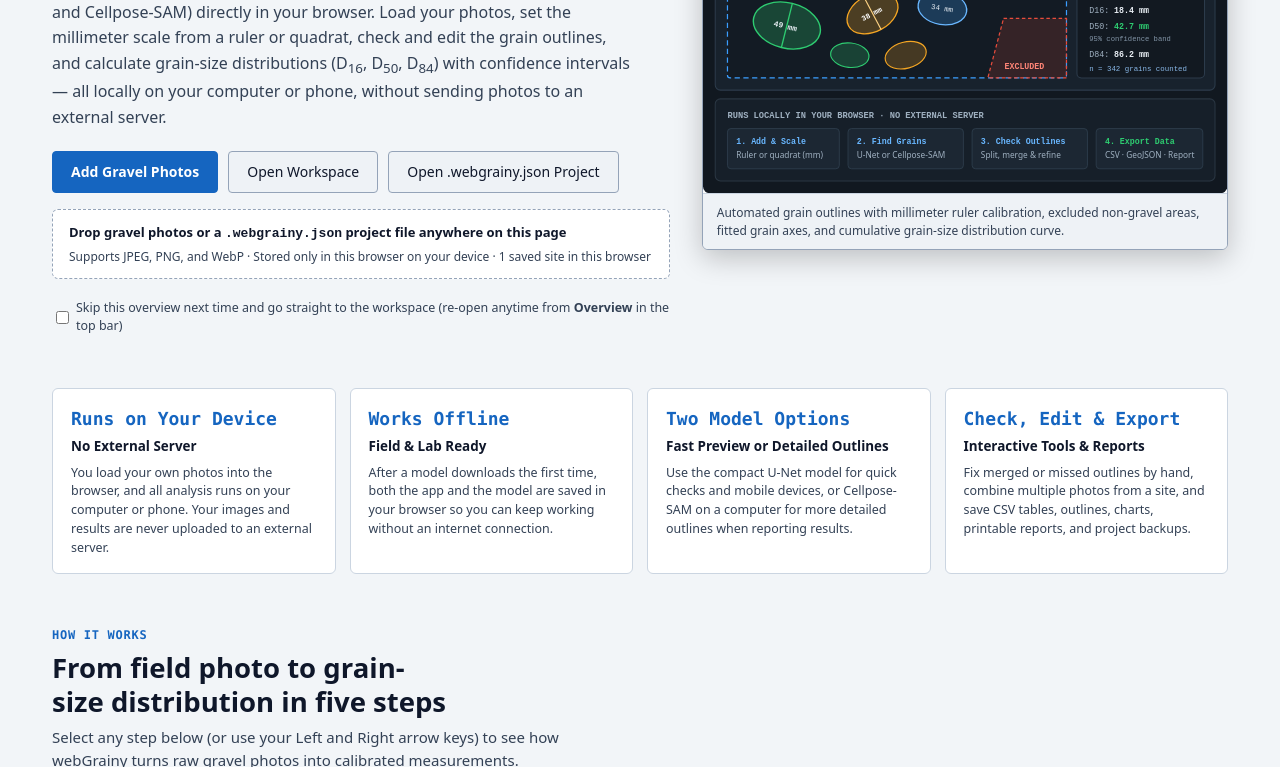
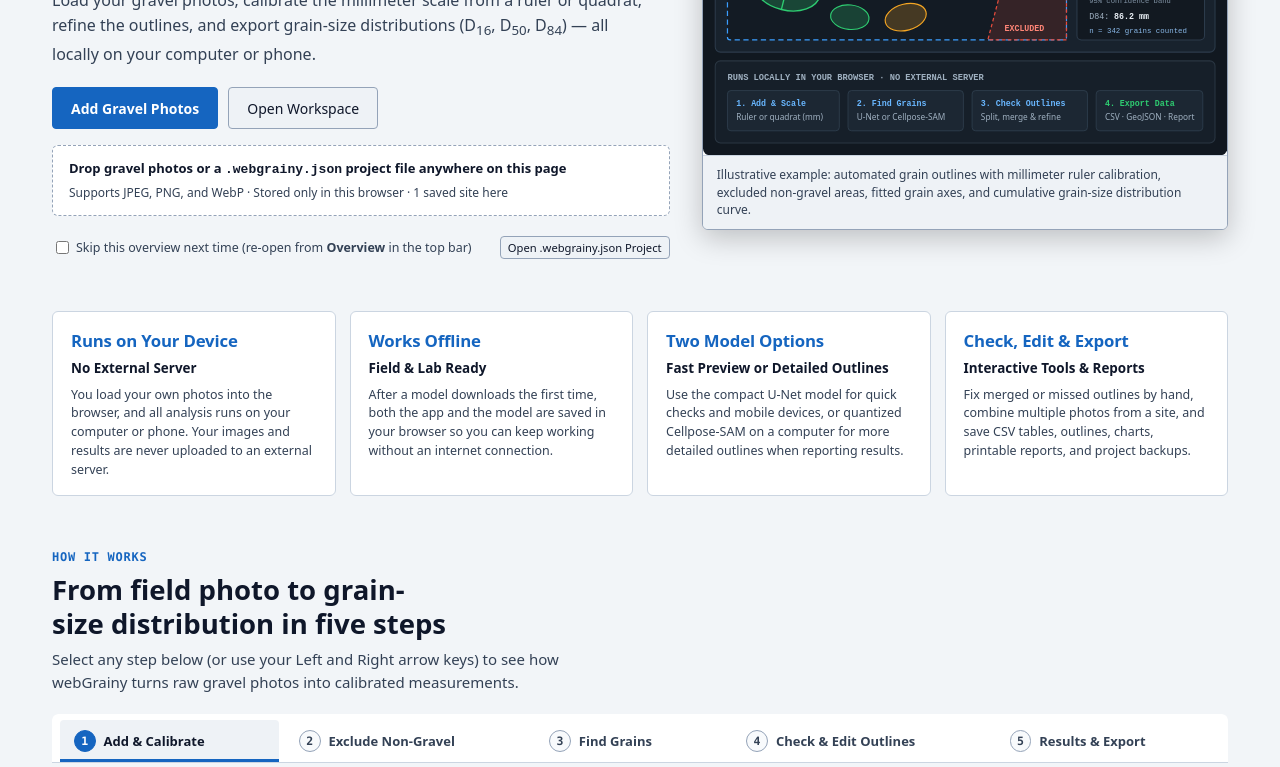
Before and after one commit to LukeAFullard/webGrainy, a website with bundled scripts: page src/index.html in a window 1280 px wide. Shown: the part 285-1052 px from the top of the page. Built offline with nearby package versions, Linux system fonts and the light colour scheme.

Commit message:
refactor(ui): note quantized ONNX models and polish landing layout

```diff
--- a/src/ui/main.css
+++ b/src/ui/main.css
@@ -1628,11 +1628,11 @@ kbd {
 }
 
 .landing-pillar-value {
-  font-family: var(--font-mono);
-  font-size: 1.125rem;
+  font-family: var(--font-sans);
+  font-size: 1.05rem;
   font-weight: 700;
+  letter-spacing: -0.01em;
   color: var(--accent);
-  font-variant-numeric: tabular-nums;
 }
 
 .landing-pillar-label {
@@ -1895,10 +1895,11 @@ kbd {
 .workflow-panel-visual {
   border: 1px solid var(--border);
   border-radius: var(--radius-sm);
-  background: var(--bg-input);
-  padding: 0.375rem;
-}
-
+  background: #111820;
+  overflow: hidden;
+}
+
+.wf-diagram-svg,
 .workflow-svg {
   display: block;
   inline-size: 100%;
--- a/src/ui/panels/landing.ts
+++ b/src/ui/panels/landing.ts
@@ -604,7 +604,6 @@ export function renderLandingHtml(state: AppState, view: LandingView): string {
         <div class="landing-brand">
           <img src="./icon.svg" alt="" width="26" height="26" class="landing-brand-icon" />
           <span class="landing-brand-name">webGrainy</span>
-          <span class="brand-sub">Grain sizes from photos · runs on your device</span>
         </div>
 
         <nav class="landing-nav" aria-label="Landing page sections">
@@ -624,7 +623,6 @@ export function renderLandingHtml(state: AppState, view: LandingView): string {
               : ''
           }
           <button type="button" class="btn btn-sm" data-open-modal="models">Models${cachedCount > 0 ? ` (${cachedCount})` : ''}</button>
-          <a class="btn btn-sm" href="./gpucheck.html">GPU Check</a>
           <button type="button" class="btn btn-sm" data-open-help="">Help</button>
           <button type="button" class="btn btn-sm btn-primary" data-action="enter-workspace">Launch Workspace</button>
         </div>
@@ -635,12 +633,12 @@ export function renderLandingHtml(state: AppState, view: LandingView): string {
       <!-- Hero Section -->
       <section class="landing-hero" aria-labelledby="landing-heading">
         <div class="landing-hero-copy">
-          <p class="landing-eyebrow">RUNS ON YOUR DEVICE · WORKS OFFLINE</p>
+          <p class="landing-eyebrow">LOCAL BROWSER ANALYSIS · OFFLINE CAPABLE</p>
           <h1 id="landing-heading" class="landing-title" tabindex="-1">
             Measure gravel and sediment grain sizes from field photos
           </h1>
           <p class="landing-lead">
-            <strong>webGrainy</strong> runs the pretrained <strong>ImageGrains 2.0</strong> segmentation models (U-Net and Cellpose-SAM) directly in your browser. Load your photos, set the millimeter scale from a ruler or quadrat, check and edit the grain outlines, and calculate grain-size distributions (D<sub>16</sub>, D<sub>50</sub>, D<sub>84</sub>) with confidence intervals — all locally on your computer or phone, without sending photos to an external server.
+            <strong>webGrainy</strong> runs ONNX-converted and quantized versions of the pretrained <strong>ImageGrains 2.0</strong> models (U-Net and Cellpose-SAM) directly in your browser. Load your gravel photos, calibrate the millimeter scale from a ruler or quadrat, refine the outlines, and export grain-size distributions (D<sub>16</sub>, D<sub>50</sub>, D<sub>84</sub>) — all locally on your computer or phone.
           </p>
 
           <div class="landing-cta-row">
@@ -654,14 +652,11 @@ export function renderLandingHtml(state: AppState, view: LandingView): string {
                   : 'Open Workspace'
               }
             </button>
-            <button type="button" class="btn landing-btn-lg" data-action="import-archive">
-              Open .webgrainy.json Project
-            </button>
           </div>
 
           <div class="landing-drop-callout" id="landing-dropzone" data-action="add-photos" role="button" tabindex="0" aria-label="Add or drop gravel photos or a .webgrainy.json project archive to start">
             <strong>Drop gravel photos or a <code>.webgrainy.json</code> project file anywhere on this page</strong>
-            <span>Supports JPEG, PNG, and WebP · Stored only in this browser on your device${siteCount > 0 ? ` · ${siteCount} saved site${siteCount === 1 ? '' : 's'} in this browser` : ''}</span>
+            <span>Supports JPEG, PNG, and WebP · Stored only in this browser${siteCount > 0 ? ` · ${siteCount} saved site${siteCount === 1 ? '' : 's'} here` : ''}</span>
           </div>
 
           <div class="landing-pref-row">
@@ -672,15 +667,18 @@ export function renderLandingHtml(state: AppState, view: LandingView): string {
                 data-landing-skip=""
                 ${view.skipLanding ? 'checked' : ''}
               />
-              <span>Skip this overview next time and go straight to the workspace (re-open anytime from <strong>Overview</strong> in the top bar)</span>
+              <span>Skip this overview next time (re-open from <strong>Overview</strong> in the top bar)</span>
             </label>
+            <button type="button" class="btn btn-sm" data-action="import-archive">
+              Open .webgrainy.json Project
+            </button>
           </div>
         </div>
 
         <figure class="landing-hero-figure">
           ${renderHeroFigureSvg()}
           <figcaption class="landing-hero-caption">
-            Automated grain outlines with millimeter ruler calibration, excluded non-gravel areas, fitted grain axes, and cumulative grain-size distribution curve.
+            Illustrative example: automated grain outlines with millimeter ruler calibration, excluded non-gravel areas, fitted grain axes, and cumulative grain-size distribution curve.
           </figcaption>
         </figure>
       </section>
@@ -700,7 +698,7 @@ export function renderLandingHtml(state: AppState, view: LandingView): string {
         <div class="landing-pillar">
           <div class="landing-pillar-value">Two Model Options</div>
           <div class="landing-pillar-label">Fast Preview or Detailed Outlines</div>
-          <p class="landing-pillar-desc">Use the compact U-Net model for quick checks and mobile devices, or Cellpose-SAM on a computer for more detailed outlines when reporting results.</p>
+          <p class="landing-pillar-desc">Use the compact U-Net model for quick checks and mobile devices, or quantized Cellpose-SAM on a computer for more detailed outlines when reporting results.</p>
         </div>
         <div class="landing-pillar">
           <div class="landing-pillar-value">Check, Edit &amp; Export</div>
@@ -726,7 +724,7 @@ export function renderLandingHtml(state: AppState, view: LandingView): string {
           <article class="capability-card">
             <h3>Grain-Size Curves &amp; Percentiles</h3>
             <p>
-              Computes area-weighted and number-weighted cumulative curves, key percentiles (D<sub>5</sub> to D<sub>95</sub>, including D<sub>16</sub>, D<sub>50</sub>, and D<sub>84</sub>), Wentworth size-class histograms, Folk &amp; Ward sorting and skewness, Sauter and geometric means, and Cu/Cc gradation indices.
+              Calculates area- and number-weighted cumulative curves, D<sub>5</sub>–D<sub>95</sub> percentiles (including D<sub>16</sub>, D<sub>50</sub>, and D<sub>84</sub>), Wentworth size classes, Folk &amp; Ward sorting and skewness, and Cu/Cc gradation indices.
             </p>
             <footer>D<sub>16</sub> / D<sub>50</sub> / D<sub>84</sub> · Wentworth Classes · Folk &amp; Ward (&phi;)</footer>
           </article>
@@ -734,7 +732,7 @@ export function renderLandingHtml(state: AppState, view: LandingView): string {
           <article class="capability-card">
             <h3>Flexible Size Metrics &amp; Cutoffs</h3>
             <p>
-              Measure each grain by the short axis of its fitted ellipse (<code>b-axis</code>, standard for photo-sieving), its narrowest caliper width (<code>min-Feret</code>), or its equal-area circle diameter (<code>d_eq</code>). Set a Field-count cutoff (mm) to match your hand pebble-count threshold.
+              Report grain size by fitted ellipse minor axis (<code>b-axis</code>), narrowest caliper width (<code>min-Feret</code>), or equal-area diameter (<code>d_eq</code>). Set a Field-count cutoff (mm) when comparing with hand pebble counts.
             </p>
             <footer>b-axis · min-Feret · d_eq · Field-Count Cutoff (mm)</footer>
           </article>
@@ -742,7 +740,7 @@ export function renderLandingHtml(state: AppState, view: LandingView): string {
           <article class="capability-card">
             <h3>Multi-Photo Site Pooling</h3>
             <p>
-              Combine several calibrated photos from the same gravel bar using physical area-weighting (the photo equivalent of a Wolman pebble count), virtual Wolman grid sampling, equal-photo weighting, or facies weights, with 95% confidence intervals and sample adequacy checks.
+              Pool multiple calibrated photos from a gravel bar using area-weighting, virtual Wolman grid sampling, equal-photo weighting, or facies weights — complete with 95% confidence intervals and sample adequacy checks.
             </p>
             <footer>Area-Weighted Pooling · 95% Confidence Intervals · Sample Adequacy</footer>
           </article>
@@ -750,7 +748,7 @@ export function renderLandingHtml(state: AppState, view: LandingView): string {
           <article class="capability-card">
             <h3>Interactive Outline Editor</h3>
             <p>
-              Inspect individual stones with a 2&times;/4&times; magnifier, jump directly to the largest or flagged grains, split touching stones that were joined together, merge pieces of one stone, delete false outlines, or draw missed grains with Undo and Redo.
+              Review stones with an optional 2&times;/4&times; magnifier, jump straight to the largest or flagged grains, and split, merge, delete, or draw outlines with instant Undo and Redo.
             </p>
             <footer>Split · Merge · Delete · Add · Largest / Flagged Review</footer>
           </article>
@@ -758,7 +756,7 @@ export function renderLandingHtml(state: AppState, view: LandingView): string {
           <article class="capability-card">
             <h3>Shape, Orientation &amp; Site Comparison</h3>
             <p>
-              Examine grain elongation (b/a), clast packing vs. exposed matrix, and axial orientation rose diagrams. In Compare sites, overlay grain-size curves from different reaches or plot D<sub>16</sub>, D<sub>50</sub>, and D<sub>84</sub> across survey dates to track changes over time.
+              Inspect grain elongation (b/a), clast packing vs. matrix, and orientation rose diagrams. In Compare sites, overlay curves from different reaches or plot D<sub>16</sub>, D<sub>50</sub>, and D<sub>84</sub> across survey dates.
             </p>
             <footer>Shape &amp; Packing · Orientation Rose · Compare Sites &amp; Dates</footer>
           </article>
@@ -766,7 +764,7 @@ export function renderLandingHtml(state: AppState, view: LandingView): string {
           <article class="capability-card">
             <h3>Tables, Vector Outlines &amp; Project Backups</h3>
             <p>
-              Download per-grain and summary CSV/JSON tables, GeoJSON and SVG grain outlines, 16-bit and 32-bit PNG label masks, SVG/PNG charts, a printable one-page HTML report, or a <code>.webgrainy.json</code> project file that saves all photos, scales, and edits.
+              Export per-grain and summary CSV/JSON tables, GeoJSON and SVG outlines, 16-bit and 32-bit PNG label masks, SVG/PNG charts, a printable one-page report, or a <code>.webgrainy.json</code> project archive.
             </p>
             <footer>CSV · JSON · GeoJSON · SVG · PNG Masks · Printable Report</footer>
           </article>
@@ -779,14 +777,14 @@ export function renderLandingHtml(state: AppState, view: LandingView): string {
           <p class="landing-eyebrow">NEURAL NETWORK OPTIONS</p>
           <h2 id="models-heading" class="landing-h2">Choose the right model for your device and survey</h2>
           <p class="landing-section-sub">
-            By default, <strong>Auto</strong> picks a model based on your photo and hardware (always U-Net on phones and tablets). You can also pick a specific model in Analysis settings or pre-download weights in the Models dialog before going offline.
+            webGrainy runs ONNX-converted and quantized builds of the pretrained ImageGrains 2.0 weights prepared specifically for browser execution. By default, <strong>Auto</strong> picks a model for your hardware (always U-Net on phones and tablets), or you can pre-download a specific model in the Models dialog.
           </p>
         </div>
 
         <div tabindex="0" role="region" aria-labelledby="models-table-caption" class="landing-table-wrapper">
           <table class="landing-models-table">
             <caption id="models-table-caption">
-              ImageGrains 2.0 models available in webGrainy
+              ONNX-converted and quantized ImageGrains 2.0 models available in webGrainy
             </caption>
             <thead>
               <tr>
@@ -801,42 +799,42 @@ export function renderLandingHtml(state: AppState, view: LandingView): string {
               <tr>
                 <th scope="row">
                   <strong>Cellpose-SAM (FP16)</strong>
-                  <span class="table-sub"><code>ig2_cpsam_fp16.onnx</code></span>
+                  <span class="table-sub">ONNX FP16</span>
                 </th>
                 <td>617 MB</td>
                 <td>Desktop or laptop with a supported graphics card</td>
-                <td>Used automatically on a graphics card with WebGPU float16 (<code>shader-f16</code>)</td>
-                <td>Original Cellpose-SAM weights; high outline accuracy for results you will report or publish</td>
+                <td>Used automatically on a graphics card with WebGPU float16 support</td>
+                <td>FP16 ONNX conversion of Cellpose-SAM; high outline accuracy for results you will report or publish</td>
               </tr>
               <tr>
                 <th scope="row">
                   <strong>Cellpose-SAM (INT8)</strong>
-                  <span class="table-sub"><code>ig2_cpsam_int8_wo_fp32scale.onnx</code></span>
+                  <span class="table-sub">Quantized ONNX INT8</span>
                 </th>
                 <td>316 MB</td>
                 <td>Desktop or laptop running on the CPU</td>
                 <td>Used automatically on the CPU (about 2 GB memory, half of FP16)</td>
-                <td>Compressed copy of Cellpose-SAM; gave the same accuracy as FP16 in testing and loads faster on CPU</td>
+                <td>Quantized ONNX (INT8) build of Cellpose-SAM; matches FP16 accuracy in testing and loads faster on CPU</td>
               </tr>
               <tr>
                 <th scope="row">
                   <strong>Cellpose-SAM (FP4)</strong>
-                  <span class="table-sub"><code>ig2_cpsam_fp4_e2m1_lut.onnx</code></span>
+                  <span class="table-sub">Quantized ONNX FP4</span>
                 </th>
                 <td>183 MB</td>
                 <td>Slower or metered internet connections</td>
                 <td>Smallest CP-SAM download (needs about 3.7 GB memory while running)</td>
-                <td>Compressed copy of Cellpose-SAM; gave the same accuracy as FP16 in testing with a smaller download</td>
+                <td>Quantized ONNX (FP4) build of Cellpose-SAM; matches FP16 accuracy in testing with a smaller download</td>
               </tr>
               <tr>
                 <th scope="row">
                   <strong>U-Net (Fast)</strong>
-                  <span class="table-sub"><code>ig2_unet_fp32.onnx</code></span>
+                  <span class="table-sub">ONNX FP32</span>
                 </th>
                 <td>26 MB</td>
                 <td>Phones, tablets, or quick field previews</td>
                 <td>Works almost anywhere with low memory use</td>
-                <td>Small and fast; ideal for quick checks or mobile use, though less accurate than Cellpose-SAM</td>
+                <td>Small and fast; ideal for quick checks or mobile use, though less detailed than Cellpose-SAM</td>
               </tr>
             </tbody>
           </table>
@@ -880,10 +878,10 @@ export function renderLandingHtml(state: AppState, view: LandingView): string {
           <article class="validity-card">
             <h3>3. Citations &amp; Independent Implementation</h3>
             <p>
-              <strong>webGrainy</strong> is an independent, unofficial browser application and is not affiliated with or endorsed by the original ImageGrains or Cellpose authors. When publishing results obtained with these models, please cite <strong>Mair et al. (2026)</strong> (<em>ImageGrains 2.0</em>) and <strong>Pachitariu et al. (2025)</strong> (<em>Cellpose-SAM</em>), and keep the same model and settings across all photos you compare.
+              <strong>webGrainy</strong> is an independent, unofficial browser application and is not affiliated with or endorsed by the original ImageGrains or Cellpose authors; the ONNX conversions and INT8/FP4 quantizations used here were created independently for this app. When publishing results, please cite <strong>Mair et al. (2026)</strong> (<em>ImageGrains 2.0</em>) and <strong>Pachitariu et al. (2025)</strong> (<em>Cellpose-SAM</em>), and keep the same model and settings across all photos you compare.
             </p>
             <div class="validity-card-actions">
-              <button type="button" class="btn btn-sm" data-open-modal="about">About &amp; All 16 Citations</button>
+              <button type="button" class="btn btn-sm" data-open-modal="about">About &amp; Citations</button>
               <button type="button" class="btn btn-sm" data-open-help="">Settings Help</button>
               <button type="button" class="btn btn-sm" data-open-modal="shortcuts">Keyboard Shortcuts</button>
             </div>
```
Also changed, not shown: tests/panels.test.ts (+3 -1 lines).
